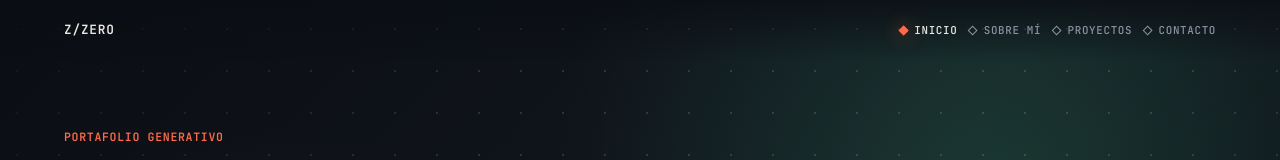
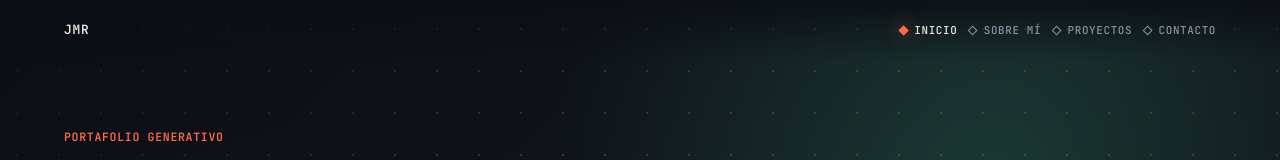
Before and after one commit to MysteriusEnergy/Z-Zero, a React (Vite) app: page / in a window 1280 px wide. Shown: the top 160 px of the page. Built offline with nearby package versions, Linux system fonts and the light colour scheme.

Commit message:
Update site navigation branding from "Z/Zero" to "JMR".

```diff
--- a/src/components/Nav.tsx
+++ b/src/components/Nav.tsx
@@ -7,7 +7,7 @@ export function Nav() {
   return (
     <nav className="site-nav" aria-label="Secciones principales">
       <a className="site-mark" href="#hero" aria-label="Ir al inicio">
-        Z/Zero
+        JMR
       </a>
       <div className="nav-list">
         {navSections.map((section, index) => (
```
